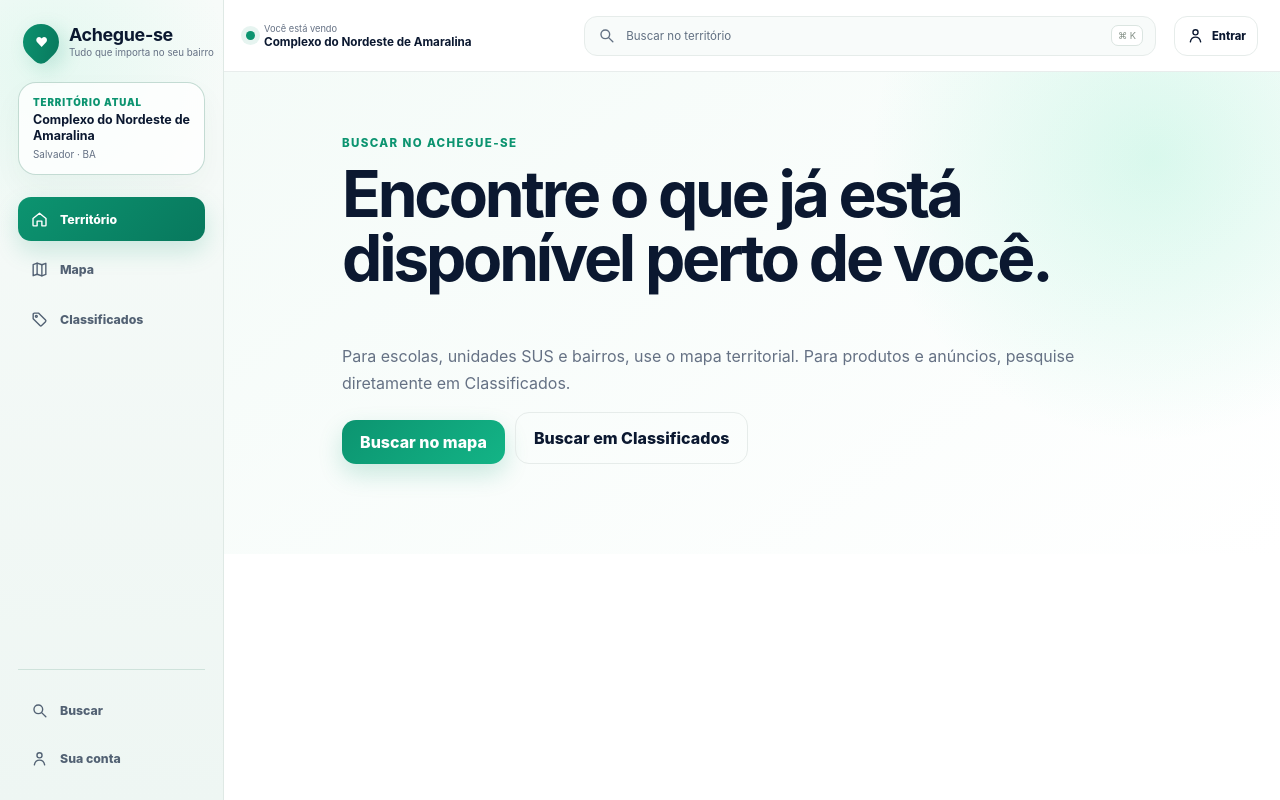
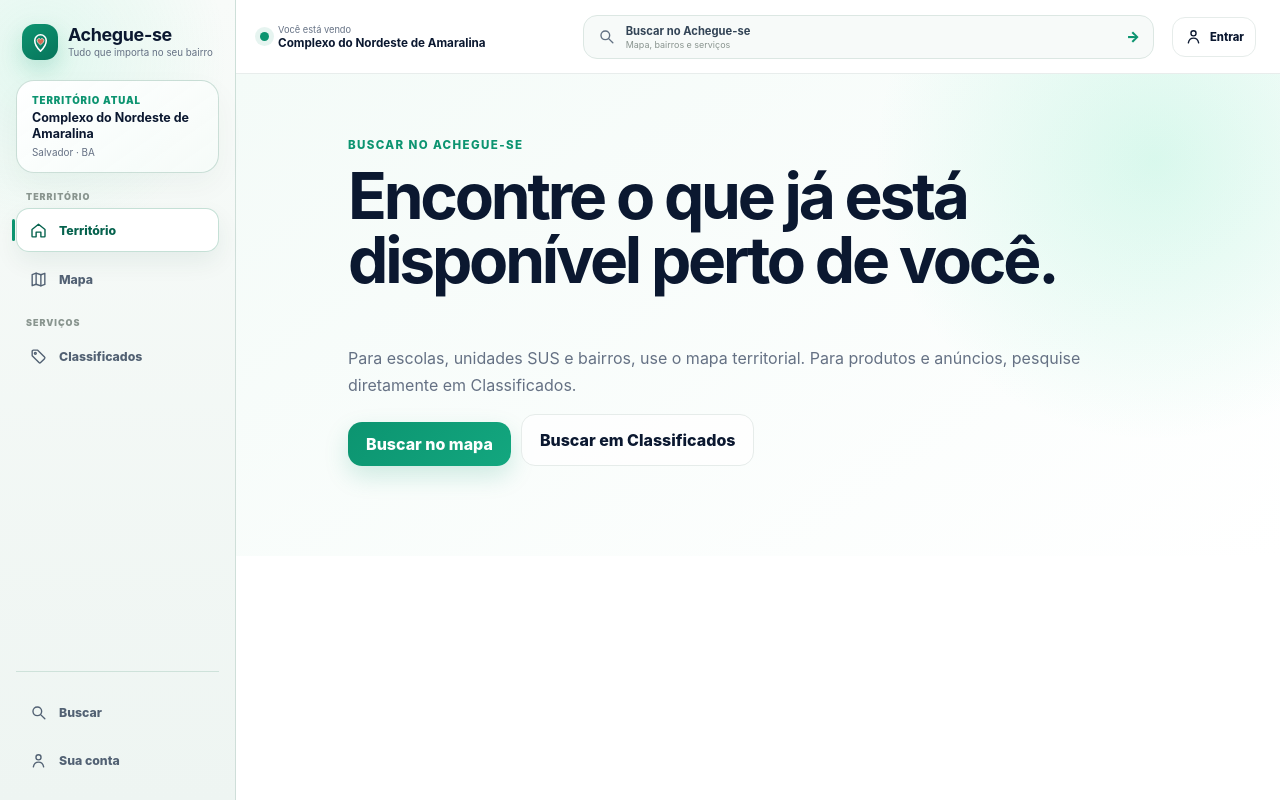
Before and after one commit to washingtonmsdj/teste-acheguese, a Next.js app: page /buscar in a window 1280 px wide. Built offline with nearby package versions, Linux system fonts and the light colour scheme; no server answers.

Commit message:
frontend: refine territorio vivo visual hierarchy

```diff
--- a/src/app/globals.css
+++ b/src/app/globals.css
@@ -37,13 +37,29 @@ h1, h2, h3, p { margin-top: 0; }
   height: 36px;
   display: grid;
   place-items: center;
-  border-radius: 50% 50% 50% 9px;
-  background: linear-gradient(145deg, var(--brand), #08765c);
-  color: white;
-  transform: rotate(-45deg);
-  box-shadow: 0 8px 20px rgba(12,148,112,.18);
-}
-.brandMark > span { display: block; transform: rotate(45deg); font-size: .78rem; }
+  border-radius: 13px;
+  background:
+    linear-gradient(145deg, var(--brand), #08745b);
+  color: #ffffff;
+  box-shadow: 0 9px 22px rgba(12,148,112,.20);
+}
+.brandMark svg {
+  width: 23px;
+  height: 23px;
+}
+.brandPin {
+  fill: none;
+  stroke: currentColor;
+  stroke-width: 1.65;
+  stroke-linecap: round;
+  stroke-linejoin: round;
+}
+.brandHeart {
+  fill: var(--accent-coral);
+  stroke: #ffffff;
+  stroke-width: .65;
+  stroke-linejoin: round;
+}
 .brand strong { display: block; font-size: 1.12rem; line-height: 1; letter-spacing: -.02em; }
 .brand small { display: block; margin-top: 3px; color: var(--muted); font-size: .61rem; }
 .linkButton { display: inline-flex; align-items: center; justify-content: center; width: fit-content; }
@@ -55,9 +71,44 @@ h1, h2, h3, p { margin-top: 0; }
 .hero h1 em { font-style: normal; color: var(--brand); }
 .heroText { color: #405067; font-size: 1.03rem; line-height: 1.65; max-width: 690px; }
 
-.searchButton, .primaryButton, .ghostButton { border: 0; border-radius: 14px; min-height: 44px; padding: 0 18px; font-weight: 800; cursor: pointer; }
-.searchButton, .primaryButton { color: white; background: linear-gradient(135deg, var(--brand), #13b486); box-shadow: 0 10px 24px rgba(12,148,112,.20); }
-.ghostButton { color: var(--ink); background: transparent; border: 1px solid var(--line); }
+.searchButton, .primaryButton, .ghostButton {
+  border: 0;
+  border-radius: 14px;
+  min-height: 44px;
+  padding: 0 18px;
+  font-weight: 800;
+  cursor: pointer;
+  transition:
+    transform .16s ease,
+    box-shadow .16s ease,
+    border-color .16s ease,
+    background-color .16s ease;
+}
+.searchButton, .primaryButton {
+  color: white;
+  background: linear-gradient(135deg, var(--brand), #13a77f);
+  box-shadow: 0 10px 24px rgba(12,148,112,.18);
+}
+.ghostButton {
+  color: var(--ink);
+  background: rgba(255,255,255,.78);
+  border: 1px solid var(--line);
+}
+.searchButton:hover, .primaryButton:hover, .ghostButton:hover {
+  transform: translateY(-1px);
+}
+.ghostButton:hover {
+  border-color: #b9d7cc;
+  background: #ffffff;
+}
+a:focus-visible,
+button:focus-visible,
+input:focus-visible,
+select:focus-visible,
+textarea:focus-visible {
+  outline: 3px solid rgba(12,148,112,.22);
+  outline-offset: 3px;
+}
 
 .section { padding: 58px 0; }
 .sectionSoft { background: var(--soft); }
@@ -162,10 +213,13 @@ footer .brand small { color: #b9ded4; }
 .internalHero .primaryButton { margin-top: 8px; }
 
 .classifiedHero {
+  position: relative;
   overflow: hidden;
+  border-bottom: 1px solid #e3eeea;
   background:
-    radial-gradient(circle at 88% 25%, rgba(98,230,182,.30), transparent 28%),
-    linear-gradient(145deg, #f0faf6, #ffffff);
+    radial-gradient(circle at 88% 25%, rgba(98,230,182,.24), transparent 28%),
+    radial-gradient(circle at 72% 100%, rgba(226,164,71,.10), transparent 26%),
+    linear-gradient(145deg, #f5fbf8, #ffffff);
 }
 .classifiedHeroGrid {
   display: grid;
@@ -192,12 +246,16 @@ footer .brand small { color: #b9ded4; }
   padding: 14px 12px;
 }
 .classifiedPitch {
+  position: relative;
   padding: 28px;
-  border: 1px solid rgba(12,148,112,.16);
+  overflow: hidden;
+  border: 1px solid rgba(12,148,112,.14);
   border-radius: 28px;
-  background: linear-gradient(145deg, #0a755a, #065142);
+  background:
+    radial-gradient(circle at 92% 12%, rgba(226,164,71,.22), transparent 25%),
+    linear-gradient(145deg, #0a755a, #06493c);
   color: white;
-  box-shadow: 0 26px 70px rgba(5,81,66,.20);
+  box-shadow: 0 26px 70px rgba(5,81,66,.18);
 }
 .classifiedPitch > span {
   display: block;
--- a/src/shared/layout/territory-app-shell.module.css
+++ b/src/shared/layout/territory-app-shell.module.css
@@ -1,6 +1,8 @@
 .shell {
   min-height: 100svh;
-  background: #f3f7f5;
+  background:
+    radial-gradient(circle at 6% 4%, rgba(98, 230, 182, .10), transparent 22%),
+    #eef4f1;
 }
 
 .sidebar,
@@ -12,6 +14,7 @@
 .mainColumn {
   min-width: 0;
   background: #ffffff;
+  box-shadow: 0 0 0 1px rgba(11, 24, 48, .015);
 }
 
 .mobileHeader {
@@ -61,7 +64,7 @@
 @media (min-width: 980px) {
   .shell {
     display: grid;
-    grid-template-columns: 224px minmax(0, 1fr);
+    grid-template-columns: 236px minmax(0, 1fr);
     min-height: 100svh;
   }
 
@@ -72,26 +75,27 @@
     height: 100svh;
     display: flex;
     flex-direction: column;
-    padding: 24px 18px 20px;
-    border-right: 1px solid #dfe9e5;
+    padding: 22px 16px 18px;
+    border-right: 1px solid rgba(198, 216, 209, .76);
     background:
-      radial-gradient(circle at 20% 8%, rgba(98, 230, 182, .12), transparent 24%),
-      linear-gradient(180deg, #f7fbf9 0%, #eef6f3 100%);
+      radial-gradient(circle at 18% 7%, rgba(98, 230, 182, .15), transparent 24%),
+      linear-gradient(180deg, #f8fbf9 0%, #eef5f2 100%);
   }
 
   .sidebarBrand {
-    padding: 0 5px 22px;
+    padding: 2px 6px 20px;
   }
 
   .territoryContext {
     display: grid;
     gap: 4px;
-    margin-bottom: 22px;
-    padding: 14px;
-    border: 1px solid rgba(161, 197, 184, .62);
+    margin-bottom: 18px;
+    padding: 14px 15px;
+    border: 1px solid rgba(161, 197, 184, .54);
     border-radius: 18px;
-    background: rgba(255, 255, 255, .78);
-    box-shadow: 0 12px 30px rgba(11, 72, 57, .04);
+    background:
+      linear-gradient(145deg, rgba(255, 255, 255, .96), rgba(245, 251, 248, .92));
+    box-shadow: 0 12px 30px rgba(11, 72, 57, .045);
   }
 
   .territoryContext > span {
@@ -114,16 +118,37 @@
 
   .sidebarNav {
     display: grid;
+    gap: 16px;
+  }
+
+  .navGroup {
+    display: grid;
     gap: 6px;
+  }
+
+  .navGroupLabel {
+    padding: 0 10px;
+    color: #89958f;
+    font-size: .56rem;
+    font-weight: 900;
+    text-transform: uppercase;
+    letter-spacing: .11em;
+  }
+
+  .navGroupItems {
+    display: grid;
+    gap: 5px;
   }
 
   .sidebarNav a,
   .sidebarUtility a {
+    position: relative;
     min-height: 44px;
     display: flex;
     align-items: center;
     gap: 11px;
     padding: 0 12px;
+    border: 1px solid transparent;
     border-radius: 13px;
     color: #526173;
     font-size: .77rem;
@@ -142,9 +167,20 @@
   }
 
   .sidebarNav .navActive {
-    color: #ffffff;
-    background: linear-gradient(135deg, var(--brand), #08785d);
-    box-shadow: 0 10px 24px rgba(12, 148, 112, .18);
+    color: var(--brand-dark);
+    border-color: rgba(130, 187, 166, .46);
+    background: rgba(255, 255, 255, .94);
+    box-shadow: 0 10px 24px rgba(11, 72, 57, .07);
+  }
+
+  .sidebarNav .navActive::before {
+    content: "";
+    position: absolute;
+    left: -5px;
+    width: 3px;
+    height: 22px;
+    border-radius: 999px;
+    background: var(--brand);
   }
 
   .sidebarUtility {
@@ -167,12 +203,12 @@
     position: sticky;
     top: 0;
     z-index: 35;
-    min-height: 72px;
+    min-height: 74px;
     display: grid;
-    grid-template-columns: minmax(180px, .7fr) minmax(280px, 1.25fr) auto;
+    grid-template-columns: minmax(175px, .72fr) minmax(310px, 1.35fr) auto;
     align-items: center;
     gap: 18px;
-    padding: 0 22px;
+    padding: 0 24px;
     border-bottom: 1px solid rgba(230, 236, 234, .9);
     background: rgba(255, 255, 255, .94);
     backdrop-filter: blur(18px);
@@ -214,27 +250,54 @@
 
   .searchCommand {
     min-width: 0;
-    min-height: 40px;
+    min-height: 44px;
     display: grid;
     grid-template-columns: auto minmax(0, 1fr) auto;
     align-items: center;
     gap: 10px;
-    padding: 0 12px;
-    border: 1px solid var(--line);
-    border-radius: 13px;
-    background: #f8fbfa;
+    padding: 0 13px;
+    border: 1px solid #dce7e3;
+    border-radius: 14px;
+    background: #f7faf9;
     color: #627082;
-    font-size: .72rem;
+    transition:
+      border-color .16s ease,
+      background-color .16s ease,
+      box-shadow .16s ease;
   }
 
-  .searchCommand kbd {
-    padding: 4px 6px;
-    border: 1px solid #dbe5e1;
-    border-radius: 7px;
+  .searchCommand:hover {
+    border-color: #b8d8cc;
     background: #ffffff;
-    color: #849087;
-    font: inherit;
-    font-size: .58rem;
+    box-shadow: 0 8px 22px rgba(11, 72, 57, .05);
+  }
+
+  .searchText {
+    min-width: 0;
+    display: grid;
+    gap: 1px;
+  }
+
+  .searchText strong {
+    overflow: hidden;
+    color: #334456;
+    font-size: .7rem;
+    text-overflow: ellipsis;
+    white-space: nowrap;
+  }
+
+  .searchText small {
+    overflow: hidden;
+    color: #89948f;
+    font-size: .56rem;
+    text-overflow: ellipsis;
+    white-space: nowrap;
+  }
+
+  .searchArrow {
+    color: var(--brand);
+    font-size: .9rem;
+    font-weight: 900;
   }
 
   .accountButton {
@@ -253,7 +316,7 @@
 
 @media (min-width: 1280px) {
   .shell.hasRail {
-    grid-template-columns: 224px minmax(0, 1fr) 286px;
+    grid-template-columns: 236px minmax(0, 1fr) 286px;
   }
 
   .contextRail {
@@ -275,7 +338,7 @@
 
 @media (min-width: 1500px) {
   .shell.hasRail {
-    grid-template-columns: 238px minmax(0, 1fr) 310px;
+    grid-template-columns: 246px minmax(0, 1fr) 310px;
   }
 }
 
--- a/src/shared/layout/territory-app-shell.tsx
+++ b/src/shared/layout/territory-app-shell.tsx
@@ -4,8 +4,9 @@ import { Brand } from '@/shared/ui/brand';
 import { MobileTabbar } from '@/shared/layout/mobile-tabbar';
 import { NavigationIcon } from '@/shared/navigation/navigation-icon';
 import {
-  activeTerritoryNavigation,
+  activeTerritoryNavigationBySection,
   type TerritoryNavigationId,
+  type TerritoryNavigationSection,
 } from '@/shared/navigation/territory-navigation';
 import styles from './territory-app-shell.module.css';
 
@@ -26,7 +27,14 @@ export function TerritoryAppShell({
   contextRail,
   immersive = false,
 }: TerritoryAppShellProps) {
-  const activeItems = activeTerritoryNavigation();
+  const navigationGroups: Array<{
+    id: TerritoryNavigationSection;
+    label: string;
+  }> = [
+    { id: 'territory', label: 'Território' },
+    { id: 'local-life', label: 'Agora no bairro' },
+    { id: 'services', label: 'Serviços' },
+  ];
 
   return (
     <div
@@ -57,18 +65,38 @@ export function TerritoryAppShell({
           className={styles.sidebarNav}
           aria-label="Navegação territorial"
         >
-          {activeItems.map((item) => {
+          {navigationGroups.map((group) => {
+            const items = activeTerritoryNavigationBySection(
+              group.id,
+            );
+
+            if (!items.length) return null;
+
+            return (
+              <div className={styles.navGroup} key={group.id}>
+                <span className={styles.navGroupLabel}>
+                  {group.label}
+                </span>
+                <div className={styles.navGroupItems}>
+                  {items.map((item) => {
                     const active = item.id === activeId;
+
                     return (
                       <Link
                         href={item.href}
                         key={item.id}
-                className={active ? styles.navActive : undefined}
+                        className={
+                          active ? styles.navActive : undefined
+                        }
                         aria-current={active ? 'page' : undefined}
                       >
                         <NavigationIcon name={item.icon} />
                         <span>{item.label}</span>
                       </Link>
+                    );
+                  })}
+                </div>
+              </div>
             );
           })}
         </nav>
@@ -111,8 +139,13 @@ export function TerritoryAppShell({
 
           <Link className={styles.searchCommand} href="/buscar">
             <NavigationIcon name="search" />
-            <span>Buscar no território</span>
-            <kbd>⌘ K</kbd>
+            <span className={styles.searchText}>
+              <strong>Buscar no Achegue-se</strong>
+              <small>Mapa, bairros e serviços</small>
+            </span>
+            <span className={styles.searchArrow} aria-hidden="true">
+              →
+            </span>
           </Link>
 
           <Link className={styles.accountButton} href="/entrar">
--- a/src/shared/ui/brand.tsx
+++ b/src/shared/ui/brand.tsx
@@ -8,7 +8,16 @@ export function Brand() {
       aria-label="Achegue-se, página inicial"
     >
       <span className="brandMark" aria-hidden="true">
-        <span>♥</span>
+        <svg viewBox="0 0 24 24">
+          <path
+            className="brandPin"
+            d="M12 21s6-5.4 6-11a6 6 0 1 0-12 0c0 5.6 6 11 6 11Z"
+          />
+          <path
+            className="brandHeart"
+            d="M12 14.4s-3.5-2.1-3.5-4.4c0-1.2.9-2.1 2.1-2.1.7 0 1.2.3 1.4.9.3-.6.8-.9 1.5-.9 1.2 0 2.1.9 2.1 2.1 0 2.3-3.6 4.4-3.6 4.4Z"
+          />
+        </svg>
       </span>
       <span>
         <strong>Achegue-se</strong>
```
Also changed, not shown: src/app/classificados/page.tsx (+11 -7 lines). Lines whose indentation alone changed are shown as unchanged.
